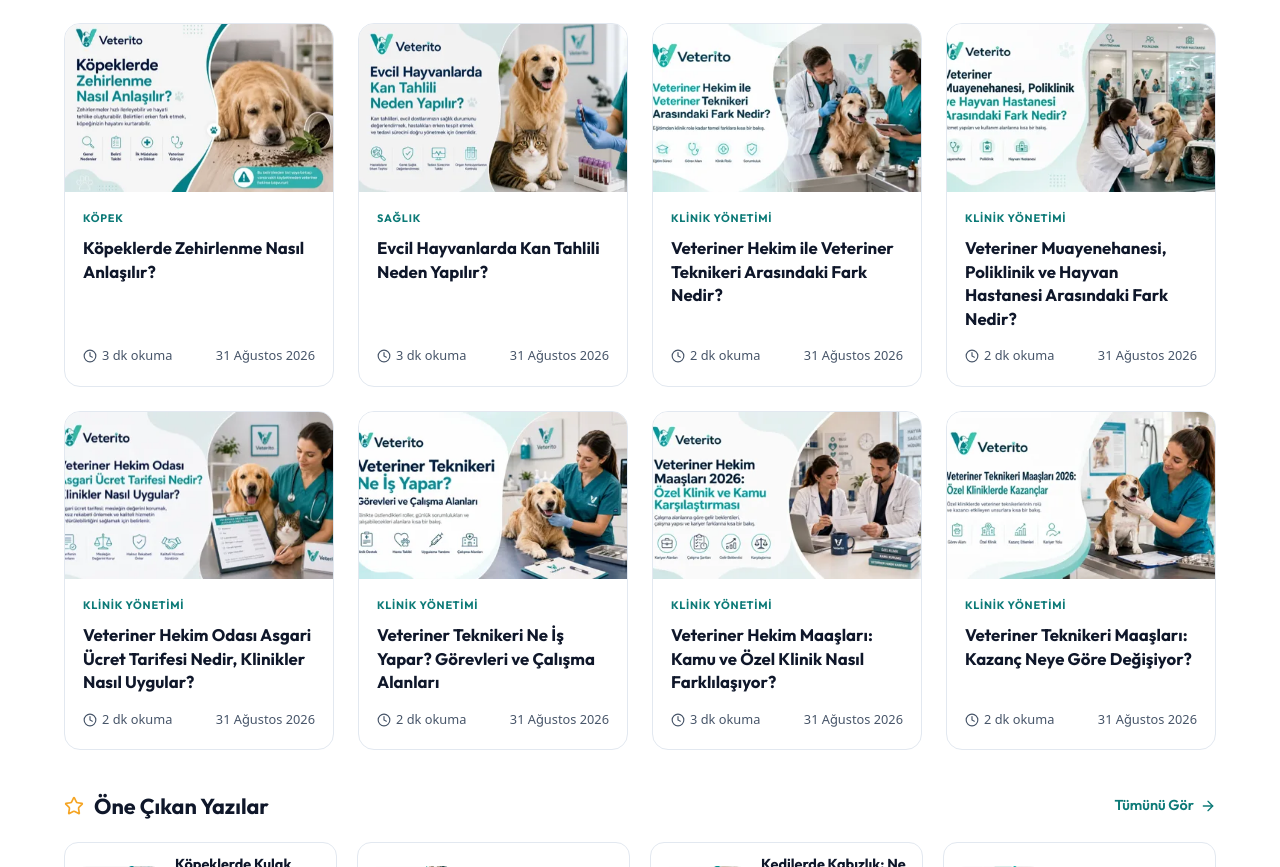
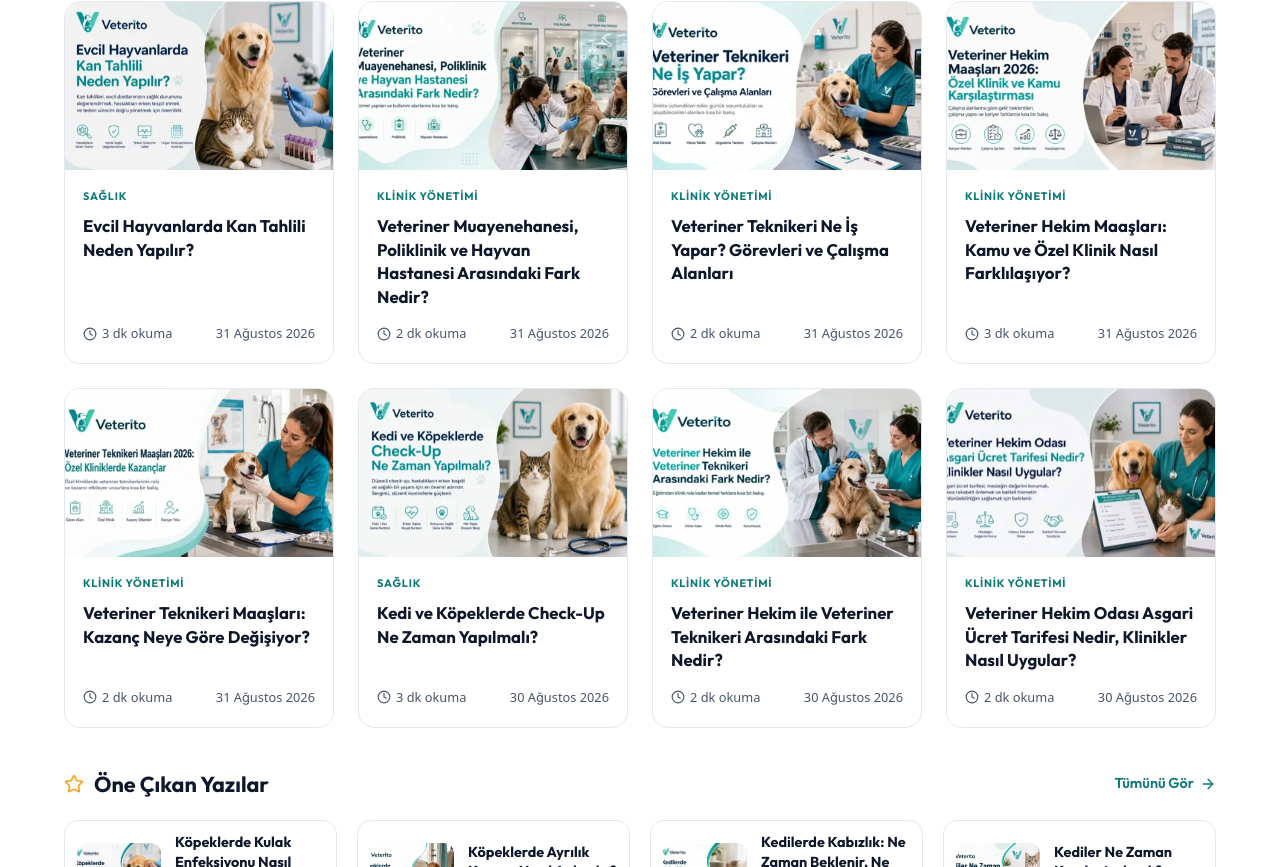
Before and after one commit to celenahmet/vet-web, a React (Vite) app: page /blog in a window 1280 px wide. Shown: the part 653-1520 px from the top of the page. Built offline with nearby package versions, Linux system fonts and the light colour scheme; a web font is replaced by a local one.

Commit message:
Yeni yazilarin ucunu 30 Agustos'a al
Dokuz yazinin tamami ayni gune yiginmisti; liste sayfasinda tek gun blogu gibi
duruyordu. Ucu bir gun geriye alindi. Yayin siniri 2026-08-31 oldugu icin ikisi
de yayinda kaliyor, yalniz siralama dogallasiyor.

```diff
--- a/src/data/blog/asgari-ucret-tarifesi-nedir.ts
+++ b/src/data/blog/asgari-ucret-tarifesi-nedir.ts
@@ -11,7 +11,7 @@ export const asgariUcretTarifesiNedir: BlogYazi = {
   baslik: 'Veteriner Hekim Odası Asgari Ücret Tarifesi Nedir, Klinikler Nasıl Uygular?',
   ozet: 'Tarife bir fiyat listesi değil, alt sınır. Aynı işlem için kliniklerin farklı ücret istemesi bu yüzden aykırılık değil.',
   kategori: 'Klinik Yönetimi',
-  tarih: '2026-08-31',
+  tarih: '2026-08-30',
   bloklar: [
     { kind: 'paragraf', metin: 'Fatura elinize geçtiğinde akla gelen soru genelde aynı: "bu fiyat normal mi?" Cevabın dayanağı, veteriner hekimleri odalarının yayımladığı **asgari ücret tarifesi.** Ama bu belge çoğu zaman yanlış anlaşılıyor.' },
 
--- a/src/data/blog/kedi-kopek-check-up-ne-zaman.ts
+++ b/src/data/blog/kedi-kopek-check-up-ne-zaman.ts
@@ -10,7 +10,7 @@ export const kediKopekCheckUpNeZaman: BlogYazi = {
   baslik: 'Kedi ve Köpeklerde Check-Up Ne Zaman Yapılmalı?',
   ozet: 'Hasta olmayan bir hayvanı kliniğe götürmek gereksiz gelebiliyor. Oysa kontrolün amacı hastalığı tedavi etmek değil, adı konmadan önce yakalamak.',
   kategori: 'Sağlık',
-  tarih: '2026-08-31',
+  tarih: '2026-08-30',
   bloklar: [
     { kind: 'paragraf', metin: 'Çoğu kişi kliniğe bir sorun olduğunda gidiyor: iştah kesilmiş, aksama başlamış, kusma var. Bu makul görünüyor ama bir varsayıma dayanıyor: **hayvan hastaysa bunu belli eder.** Kedi ve köpeklerde bu varsayım çoğu zaman tutmuyor.' },
     { kind: 'paragraf', metin: 'Rutin kontrolün amacı, var olan bir şikâyeti çözmek değil. Amaç, henüz şikâyet üretmemiş bir değişikliği yakalamak; çünkü erken yakalanan sorunun seçenekleri daha fazla oluyor.' },
--- a/src/data/blog/veteriner-hekim-tekniker-farki.ts
+++ b/src/data/blog/veteriner-hekim-tekniker-farki.ts
@@ -10,7 +10,7 @@ export const veterinerHekimTeknikerFarki: BlogYazi = {
   baslik: 'Veteriner Hekim ile Veteriner Teknikeri Arasındaki Fark Nedir?',
   ozet: 'İkisi de kliniğin içinde, önlükleri benzer. Ama teşhis koyma, reçete yazma ve ameliyat yetkisi yalnız birinde.',
   kategori: 'Klinik Yönetimi',
-  tarih: '2026-08-31',
+  tarih: '2026-08-30',
   bloklar: [
     { kind: 'paragraf', metin: 'Kliniğe giren çoğu kişi karşısındaki iki kişiyi ayırt edemiyor: ikisi de önlüklü, ikisi de hayvanla ilgileniyor. Oysa aradaki fark görgü değil, **kanunla çizilmiş bir yetki sınırı.**' },
     { kind: 'paragraf', metin: 'Fark tek cümleyle şu: veteriner hekimlik mesleğini icra etme yetkisi veteriner hekime ait. Tekniker ve teknisyen, yardımcı sağlık personeli olarak **hekimin sorumluluğu altında** çalışıyor.' },
```
